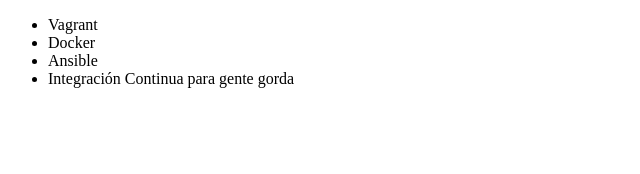
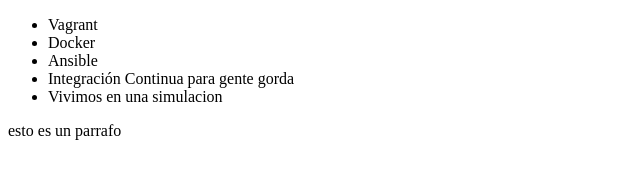
Before and after one commit to jpabon87/G64Grupo4, a plain HTML site: page index.html in a window 1280 px wide. Shown: the whole page, without its empty margins (0-640 px from the left). Drawn offline with Linux system fonts and the light colour scheme.

Commit message:
commit desde vscode prueba 1

```diff
--- a/index.html
+++ b/index.html
@@ -10,6 +10,11 @@
          <li> Docker </li>
          <li> Ansible </li>
          <li> Integración Continua para gente gorda </li>
+         <li> Vivimos en una simulacion</li>
      </ul>
+
+     <p>
+          esto es un parrafo
+     </p>
 </body>
 </html>
```
